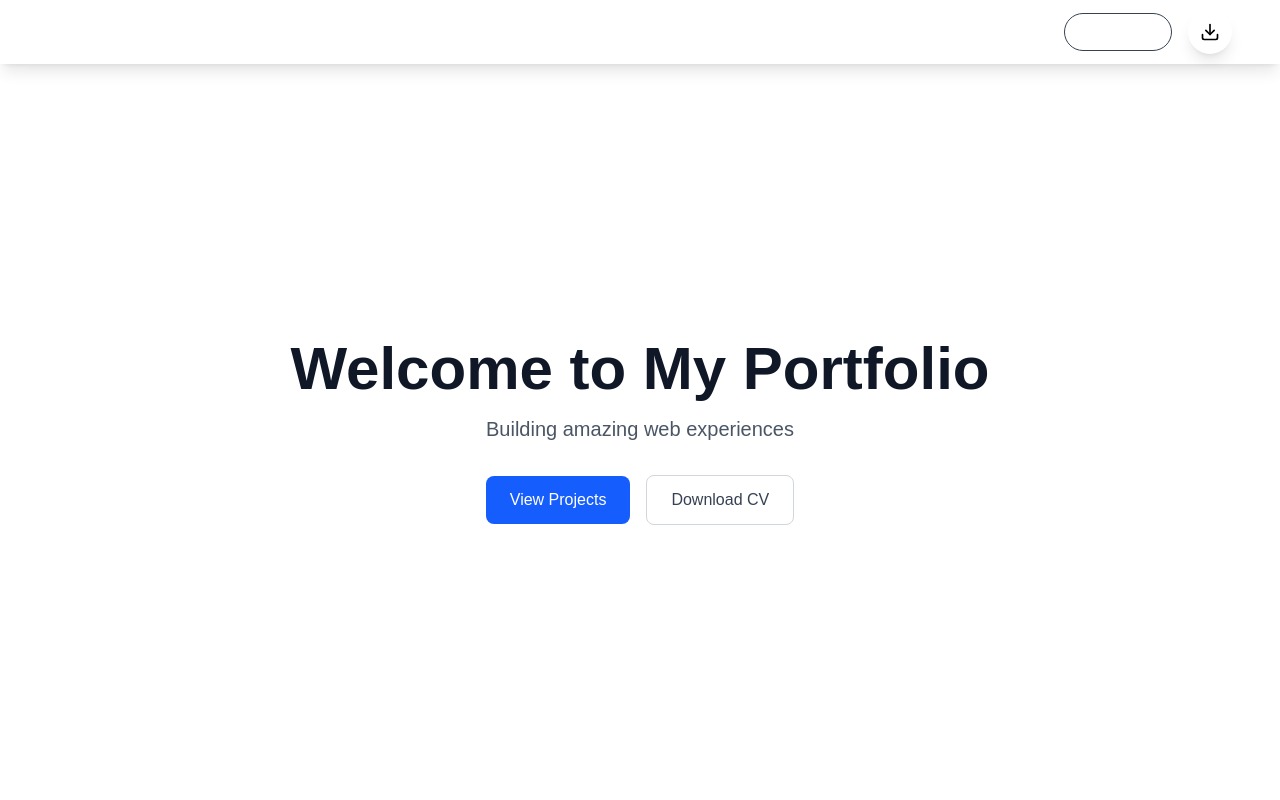
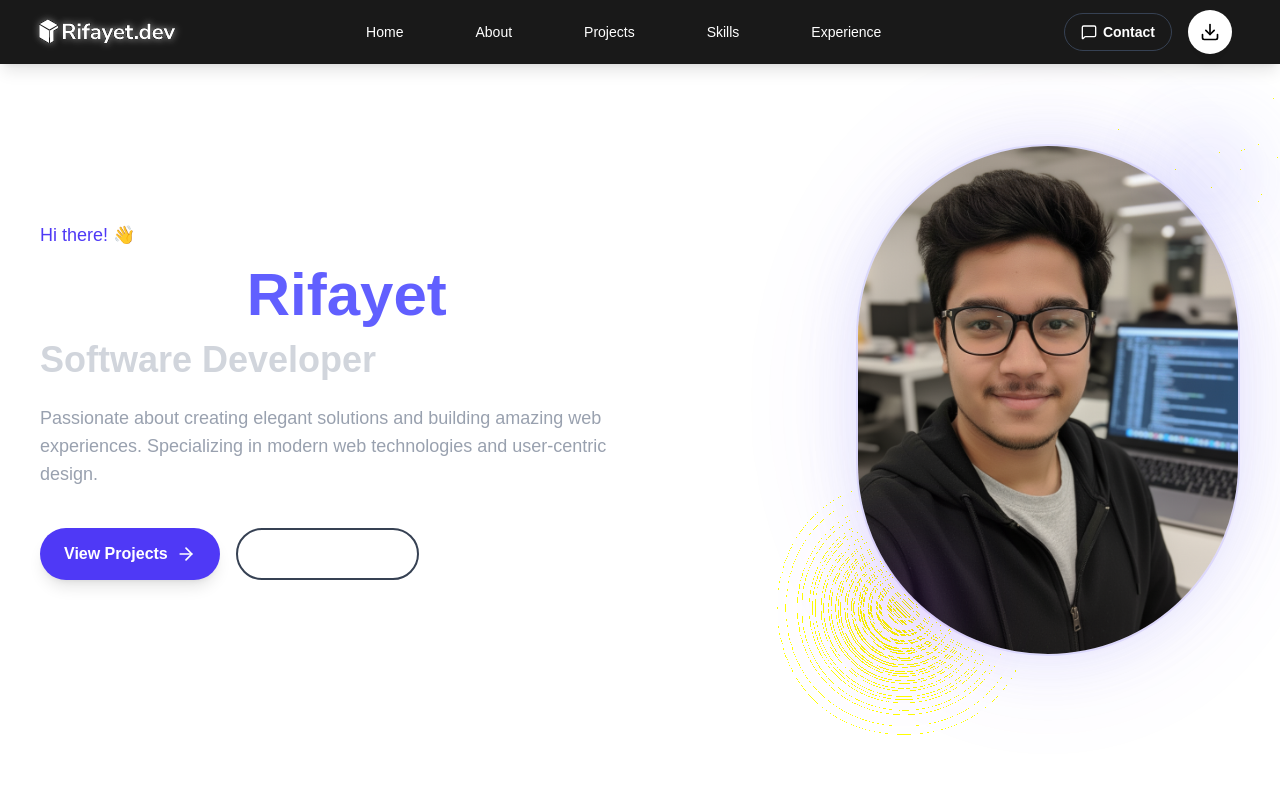
Before and after one commit to rifayetrimon/portfolio-frontend, a Next.js app: page /home in a window 1280 px wide. Shown: the top 800 px of the page. Built offline with nearby package versions, Linux system fonts and the light colour scheme.

Commit message:
updated code

```diff
--- a/app/(pages)/home/page.tsx
+++ b/app/(pages)/home/page.tsx
@@ -2,6 +2,7 @@
 
 import Banner from "@/components/home/Banner";
 import Navbar from "@/components/layout/navbar";
+import About from "@/components/home/About";
 
 export default function HomePage() {
   return (
@@ -10,13 +11,21 @@ export default function HomePage() {
       <Navbar />
 
       {/* Main Content Area */}
-      <main className="pt-14 sm:pt-16">
+      <main>
         {/* Hero Section with Banner */}
         <section
           id="home"
           className="flex min-h-[calc(100vh-3.5rem)] items-center justify-center sm:min-h-[calc(100vh-4rem)]"
         >
           <Banner />
+        </section>
+
+        {/* about me section */}
+        <section
+          id="about"
+          className="flex min-h-[calc(100vh-3.5rem)] items-center justify-center sm:min-h-[calc(100vh-4rem)]"
+        >
+          <About />
         </section>
 
         {/* Content wrapper with responsive padding */}
--- /dev/null
+++ b/components/home/About.tsx
@@ -0,0 +1,9 @@
+export default function HomePage() {
+  return (
+    <section className="min-h-screen flex items-center py-20 px-4 sm:px-6 lg:px-8">
+      <div className="max-w-7xl mx-auto w-full">
+        <h1>About Me Section</h1>
+      </div>
+    </section>
+  );
+}
--- a/components/home/Banner.tsx
+++ b/components/home/Banner.tsx
@@ -1,27 +1,103 @@
-import Navbar from "../layout/navbar";
+import Image from "next/image";
+import { Download, ArrowRight } from "lucide-react";
 
 export default function Banner() {
   return (
-    <div className="w-full px-4 sm:px-6 lg:px-8">
-      <div className="text-center">
-        {/* Your banner content here */}
-        <h1 className="mb-4 text-4xl font-bold text-gray-900 sm:text-5xl md:text-6xl">
-          Welcome to My Portfolio
+    <section className="min-h-screen flex items-center py-20 px-4 sm:px-6 lg:px-8">
+      <div className="max-w-7xl mx-auto w-full">
+        <div className="grid grid-cols-1 lg:grid-cols-2 gap-12 items-center">
+          {/* LEFT COLUMN - Text Content */}
+          <div className="space-y-6">
+            {/* Greeting */}
+            <div className="space-y-2">
+              <p className="text-lg text-indigo-600 font-medium">
+                Hi there! 👋
+              </p>
+              <h1 className="text-4xl sm:text-5xl lg:text-6xl font-bold text-white leading-tight">
+                This is <span className="text-indigo-500">Rifayet</span>
               </h1>
-        <p className="text-lg text-gray-600 sm:text-xl">
-          Building amazing web experiences
+              <h2 className="text-2xl sm:text-3xl lg:text-4xl font-semibold text-gray-300">
+                Software Developer
+              </h2>
+            </div>
+
+            {/* Description */}
+            <p className="text-lg text-gray-400 max-w-xl">
+              Passionate about creating elegant solutions and building amazing
+              web experiences. Specializing in modern web technologies and
+              user-centric design.
             </p>
 
-        {/* Add your logo, download button, or other banner content */}
-        <div className="mt-8 flex flex-col items-center justify-center gap-4 sm:flex-row">
-          <button className="rounded-lg bg-blue-600 px-6 py-3 text-white transition hover:bg-blue-700">
+            {/* Buttons */}
+            <div className="flex flex-col sm:flex-row gap-4 pt-4">
+              <button className="group inline-flex items-center justify-center gap-2 px-6 py-3 text-base font-semibold rounded-full bg-indigo-600 text-white hover:bg-indigo-700 transition-all duration-300 transform hover:scale-105 shadow-lg hover:shadow-indigo-500/50">
                 View Projects
+                <ArrowRight
+                  size={20}
+                  className="group-hover:translate-x-1 transition-transform"
+                />
               </button>
-          <button className="rounded-lg border border-gray-300 bg-white px-6 py-3 text-gray-700 transition hover:bg-gray-50">
+
+              <button
+                className="group inline-flex items-center justify-center gap-2 px-6 py-3 text-base font-semibold rounded-full border-2 border-gray-700 text-white hover:border-indigo-500 hover:bg-indigo-500/10 transition-all duration-300"
+                onMouseEnter={(e) => {
+                  e.currentTarget.style.boxShadow =
+                    "0 0 20px rgba(99, 102, 241, 0.4)";
+                }}
+                onMouseLeave={(e) => {
+                  e.currentTarget.style.boxShadow = "none";
+                }}
+              >
+                <Download size={20} />
                 Download CV
               </button>
             </div>
           </div>
+
+          {/* RIGHT COLUMN - Image with Oval Background */}
+          <div className="flex justify-center lg:justify-end">
+            <div className="relative">
+              {/* Glowing Oval Background */}
+              <div
+                className="absolute inset-0 rounded-full blur-3xl opacity-30"
+                style={{
+                  background:
+                    "radial-gradient(ellipse at center, rgba(99, 102, 241, 0.6) 0%, rgba(139, 92, 246, 0.4) 50%, transparent 70%)",
+                  transform: "scale(1.1)",
+                }}
+              ></div>
+
+              {/* Oval Border Container */}
+              <div
+                className="relative w-72 h-96 sm:w-80 sm:h-[28rem] lg:w-96 lg:h-[32rem] rounded-full overflow-hidden"
+                style={{
+                  background:
+                    "linear-gradient(135deg, rgba(99, 102, 241, 0.08) 0%, rgba(139, 92, 246, 0.08) 100%)",
+                  border: "2px solid rgba(99, 102, 241, 0.15)",
+                  boxShadow:
+                    "0 0 60px rgba(99, 102, 241, 0.15), inset 0 0 60px rgba(99, 102, 241, 0.05)",
+                }}
+              >
+                {/* Profile Image */}
+                <Image
+                  src="/banner/banner-img-black.png"
+                  alt="Rifayet - Software Developer"
+                  fill
+                  className="object-cover"
+                  priority
+                />
               </div>
+
+              {/* Decorative Elements */}
+              <div className="absolute -top-4 -right-4 w-24 h-24 rounded-full bg-indigo-500/20 blur-2xl animate-pulse"></div>
+              <div
+                className="absolute -bottom-4 -left-4 w-32 h-32 rounded-full bg-purple-500/20 blur-2xl animate-pulse"
+                style={{ animationDelay: "1s" }}
+              ></div>
+            </div>
+          </div>
+        </div>
+      </div>
+    </section>
   );
 }
--- a/components/layout/navbar.tsx
+++ b/components/layout/navbar.tsx
@@ -34,13 +34,14 @@ const Tooltip: React.FC<TooltipProps> = ({ children, content }) => {
 const Navbar = () => {
   const navItems = [
     { name: "Home", href: "#home" },
+    { name: "About", href: "#about" },
     { name: "Projects", href: "#projects" },
     { name: "Skills", href: "#skills" },
     { name: "Experience", href: "#experience" },
   ];
   // bg-black/90
   return (
-    <header className="fixed top-0 left-0 right-0 z-40 backdrop-blur-md shadow-lg transition-colors duration-300">
+    <header className="fixed top-0 bg-black/90 left-0 right-0 z-40 backdrop-blur-md shadow-lg transition-colors duration-300">
       <nav className="max-w-7xl mx-auto px-4 sm:px-6 lg:px-8 h-16 flex justify-between items-center">
         {/* LEFT: Logo/Brand Name */}
         <div className="flex-shrink-0">
@@ -127,9 +128,10 @@ const Navbar = () => {
 
           {/* Mobile Menu Icon */}
           <div className="md:hidden">
-            <button className="p-2 rounded-lg text-gray-400 hover:text-white hover:bg-gray-800">
+            {/* <button className="p-2 rounded-lg text-gray-400 hover:text-white hover:bg-gray-800">
               <ChevronDown size={24} />
-            </button>
+            </button> */}
+            <button className="p-2 rounded-lg text-gray-400 hover:text-white hover:bg-gray-800"></button>
           </div>
         </div>
       </nav>
```
Also changed, not shown: public/banner/banner-img-1.png (added), public/banner/banner-img-black.png (added). Lines whose indentation alone changed are shown as unchanged.
